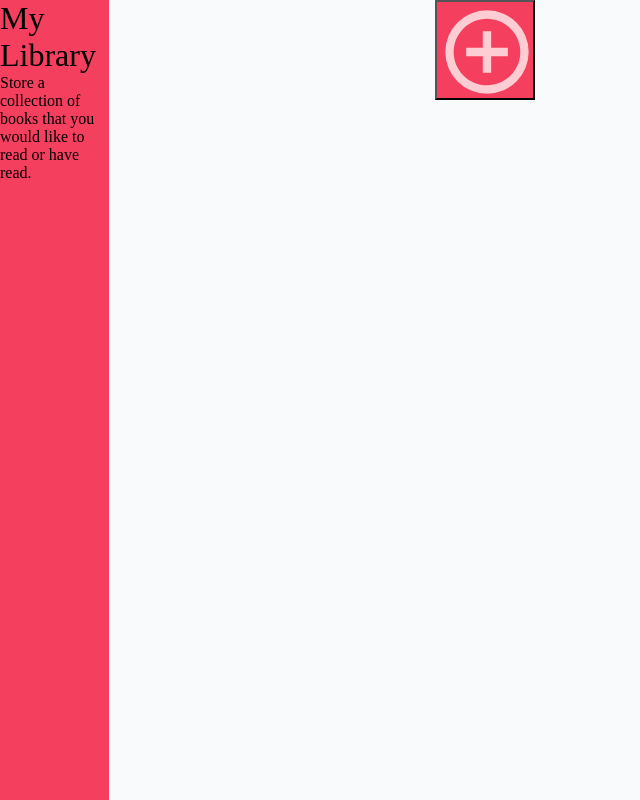
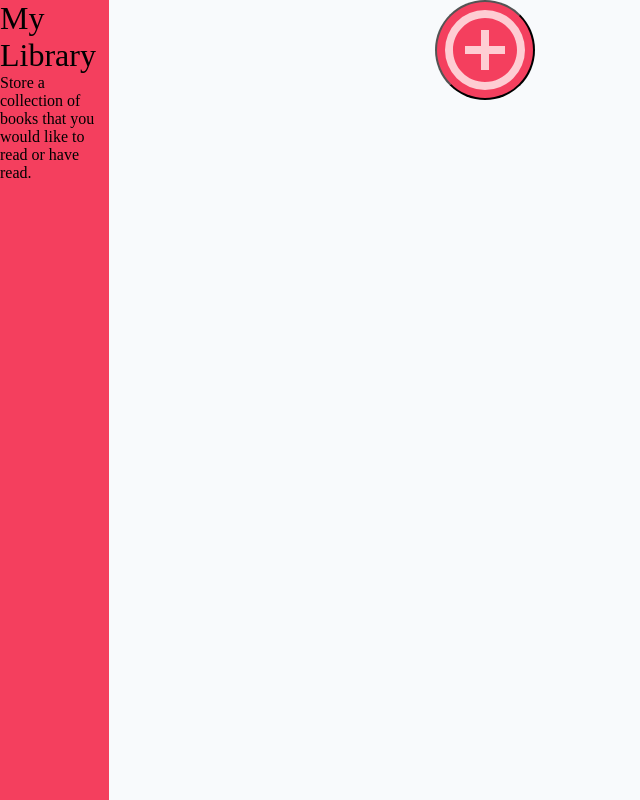
Before and after one commit to MichaelHalaj/Library-TOP, a website: page index.html in a window 1280 px wide. Shown: the whole page, without its empty margins (0-640 px from the left). Drawn offline with Linux system fonts and the light colour scheme.

Commit message:
Button style is mostly done

```diff
--- a/index.html
+++ b/index.html
@@ -18,9 +18,12 @@
 
     <div class="library"></div>
     <button class="add-book">
-        <svg style="width:100px;height:100px" viewBox="0 0 24 24">
-            <path fill="#FECDD3" d="M12,20C7.59,20 4,16.41 4,12C4,7.59 7.59,4 12,4C16.41,4 20,7.59 20,12C20,16.41 16.41,20 12,20M12,2A10,10 0 0,0 2,12A10,10 0 0,0 12,22A10,10 0 0,0 22,12A10,10 0 0,0 12,2M13,7H11V11H7V13H11V17H13V13H17V11H13V7Z" />
-        </svg>
+      <svg style="width:100px; height:100px" viewBox="0 0 25 25">
+        <path
+          fill="#FECDD3"
+          d="M12,20C7.59,20 4,16.41 4,12C4,7.59 7.59,4 12,4C16.41,4 20,7.59 20,12C20,16.41 16.41,20 12,20M12,2A10,10 0 0,0 2,12A10,10 0 0,0 12,22A10,10 0 0,0 22,12A10,10 0 0,0 12,2M13,7H11V11H7V13H11V17H13V13H17V11H13V7Z"
+        />
+      </svg>
     </button>
   </body>
 </html>
--- a/styles.css
+++ b/styles.css
@@ -1,9 +1,9 @@
-*{
+* {
   margin: 0;
   padding: 0;
 }
 body,
-html{
+html {
   --rose: #f43f5e;
   --slate: #f8fafc;
   --light-rose: #fecdd3;
@@ -12,23 +12,26 @@ html{
   display: flex;
   flex-wrap: wrap;
   height: 100%;
-
 }
-.title{
+.title {
   font-size: 32px;
 }
-.sidebar{
+.sidebar {
   flex: 1;
   background-color: var(--rose);
   position: sticky;
 }
-.library{
+.library {
   flex: 3;
 }
-.add-book{
+.add-book {
   /* background-image: url('icons/plus-circle-outline.svg'); */
   height: var(--button-size);
   width: var(--button-size);
   background-color: var(--rose);
   cursor: pointer;
+  border-radius: 50%;
 }
+.add-book svg{
+    margin: auto;
+}
```
Lines whose indentation alone changed are shown as unchanged.
